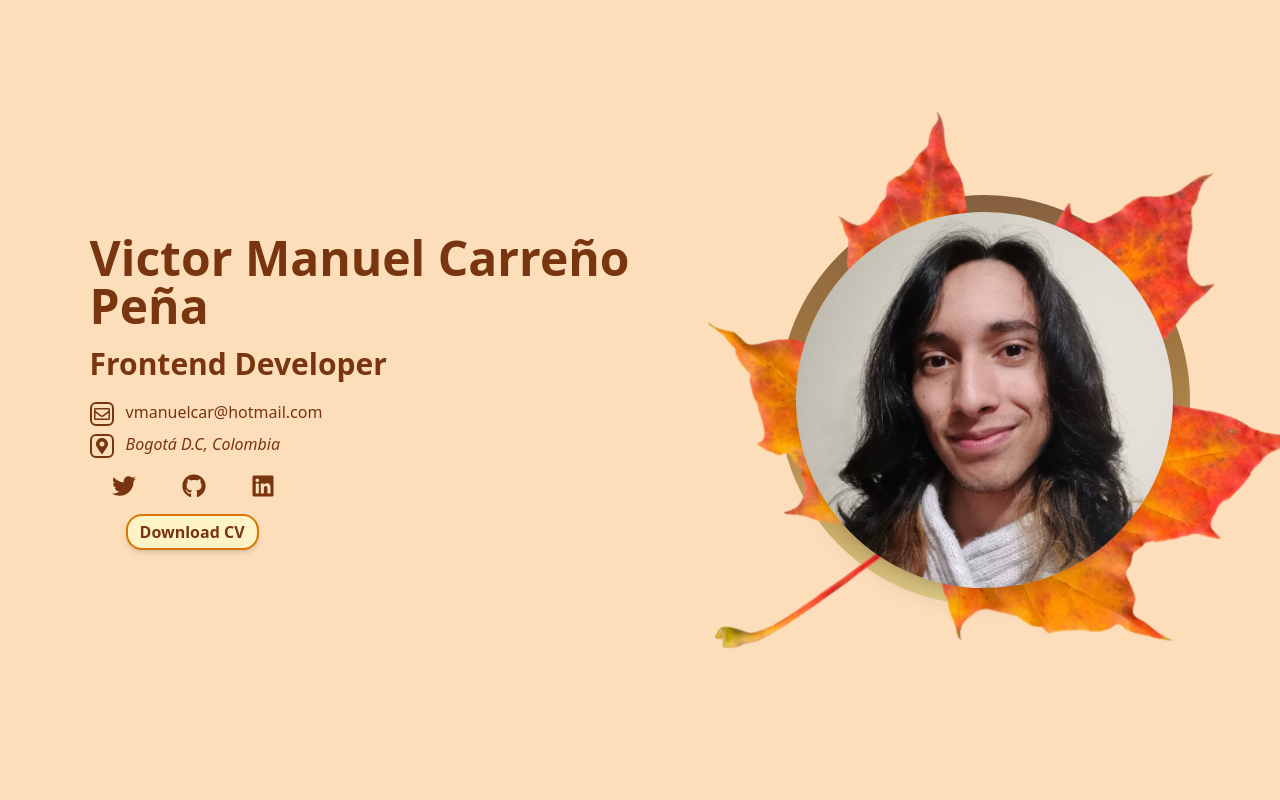
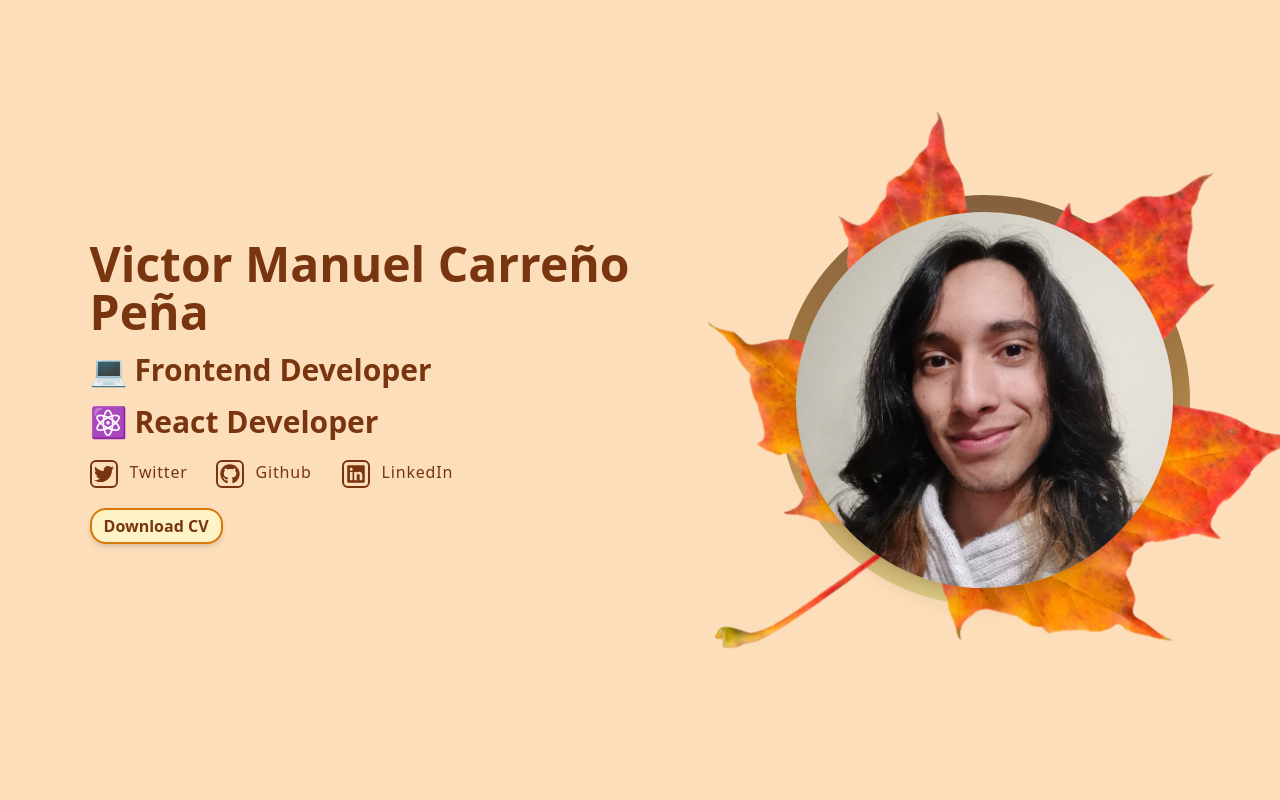
Before and after one commit to VictorCar86/Portfolio, a React app: page / in a window 1280 px wide. Shown: the top 800 px of the page. Built offline with nearby package versions, Linux system fonts and the light colour scheme; what tailwindcss-animatecss would draw is missing.

Commit message:
Improve styles for videos description

```diff
--- a/src/containers/Home.jsx
+++ b/src/containers/Home.jsx
@@ -18,50 +18,53 @@ const Home = () => {
             <div className='h-full w-full flex flex-col-reverse px-[7%] justify-center items-center gap-6 sm:gap-10 md:flex-row bg-transparent animate__zoomIn animate__animated animate__delay' id="home">
                 <div>
                     <h1 className='text-4xl sm:text-5xl font-bold text-center md:text-left'>Victor Manuel Carreño Peña</h1>
-                    <h2 className='text-2xl sm:text-3xl my-4 font-bold text-center md:text-left'>Frontend Developer</h2>
-                    <div className='w-max mx-auto md:mx-0'>
-                        <p>
+                    <p className='text-2xl sm:text-3xl my-4 font-bold text-center md:text-left'>💻 Frontend Developer</p>
+                    <p className='text-2xl sm:text-3xl my-4 font-bold text-center md:text-left'>⚛ React Developer</p>
+                    <div className='flex gap-5 w-max mx-auto md:mx-0'>
+                        {/* <p>
                             <FaRegEnvelope className='inline-block w-6 h-6 border-2 border-amber-900 rounded-md p-0.5 mr-3 my-1' />
                             vmanuelcar@hotmail.com
                         </p>
                         <address>
                             <FaMapMarkerAlt className='inline-block w-6 h-6 border-2 border-amber-900 rounded-md p-0.5 mr-3 my-1' />
                             Bogotá D.C, Colombia
-                        </address>
-                    </div>
-                    <div className='w-52 mt-3 flex justify-around mx-auto md:mx-0'>
+                        </address> */}
                         <a
+                            className='group block min-w-[106px] hover:font-bold tracking-wider hover:tracking-normal'
                             aria-label="Link to Twitter's profile"
                             href="https://twitter.com/victorcar86_"
                             target="_blank"
                             rel="noopener noreferrer"
                         >
-                            <FaTwitter className='w-6 h-6 hover:scale-110 transition-transform ease-out' />
+                            <FaTwitter className='inline-block w-7 h-7 border-2 border-amber-900 rounded-md p-0.5 mr-3 my-1 group-hover:scale-110 transition-transform ease-out' />
+                            <span>Twitter</span>
                         </a>
                         <a
+                            className='group block min-w-[106px] hover:font-bold tracking-wider hover:tracking-normal'
                             aria-label="Link to Github's profile"
                             href="https://github.com/VictorCar86"
                             target="_blank"
                             rel="noopener noreferrer"
                         >
-                            <FaGithub className='w-6 h-6 hover:scale-110 transition-transform ease-out' />
+                            <FaGithub className='inline-block w-7 h-7 border-2 border-amber-900 rounded-md p-0.5 mr-3 my-1 group-hover:scale-110 transition-transform ease-out' />
+                            <span>Github</span>
                         </a>
                         <a
+                            className='group block min-w-[106px] hover:font-bold tracking-wider hover:tracking-normal'
                             aria-label="Link to Linkedin's profile"
                             href="https://www.linkedin.com/in/victorcar86/"
                             target="_blank"
                             rel="noopener noreferrer"
                         >
-                            <FaLinkedin className='w-6 h-6 hover:scale-110 transition-transform ease-out' />
+                            <FaLinkedin className='inline-block w-7 h-7 border-2 border-amber-900 rounded-md p-0.5 mr-3 my-1 group-hover:scale-110 transition-transform ease-out' />
+                            <span>LinkedIn</span>
                         </a>
                     </div>
-                    <div className='ml-0 md:ml-9 my-4 text-center md:text-left'>
-                        <a href={cvPdf} download>
-                            <button className='text-amber-900 font-bold bg-amber-100 border-2 border-amber-600 rounded-2xl px-3 py-1 shadow-md active:scale-105 hover:scale-105 hover:shadow-lg transition-transform ease-out' type='button'>
-                                Download CV
-                            </button>
-                        </a>
-                    </div>
+                    <a className='md:inline-block table my-4 mx-auto' href={cvPdf} download>
+                        <button className='text-amber-900 font-bold bg-amber-100 border-2 border-amber-600 rounded-2xl px-3 py-1 shadow-md active:scale-105 hover:scale-105 hover:shadow-lg transition-transform ease-out' type='button'>
+                            Download CV
+                        </button>
+                    </a>
                 </div>
                 <div className='relative w-64 -md:h-64 md:w-auto rounded-full z-0 backgroundMainImage'>
                     <img
--- a/src/containers/Skills.jsx
+++ b/src/containers/Skills.jsx
@@ -63,9 +63,9 @@ const Skills = () => {
               <SiTailwindcss className={`fill-teal-500 ${svgStyles}` }/>
             </ToolsDescription>
 
-            <ToolsDescription name='Sass' imgSrc={sassImg}>
+            {/* <ToolsDescription name='Sass' imgSrc={sassImg}>
               <SiSass className={`fill-pink-500 ${svgStyles}` }/>
-            </ToolsDescription>
+            </ToolsDescription> */}
 
             <ToolsDescription name='Git' imgSrc={gitImg}>
               <SiGit className={`fill-orange-600 ${svgStyles}` }/>
```
